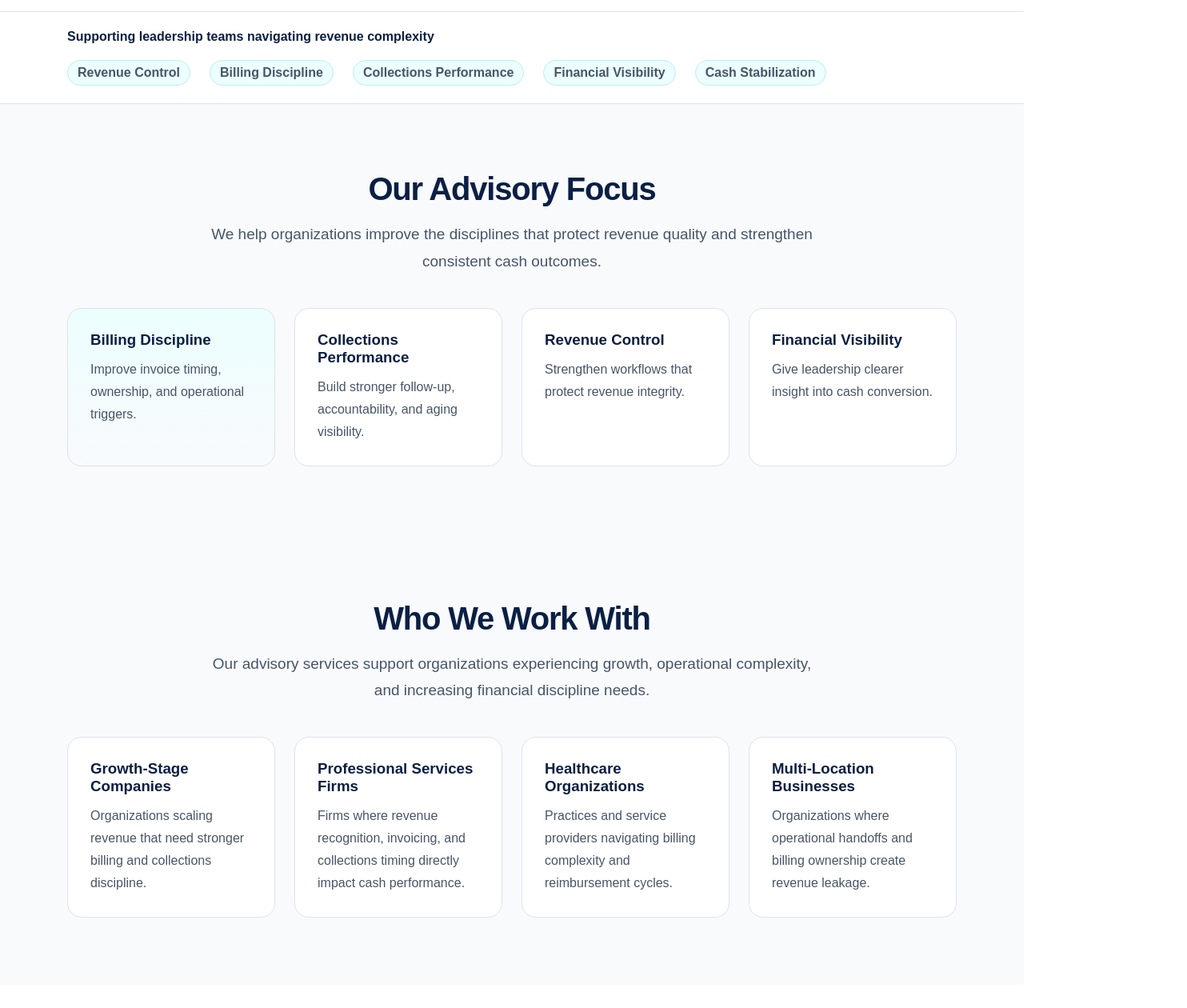
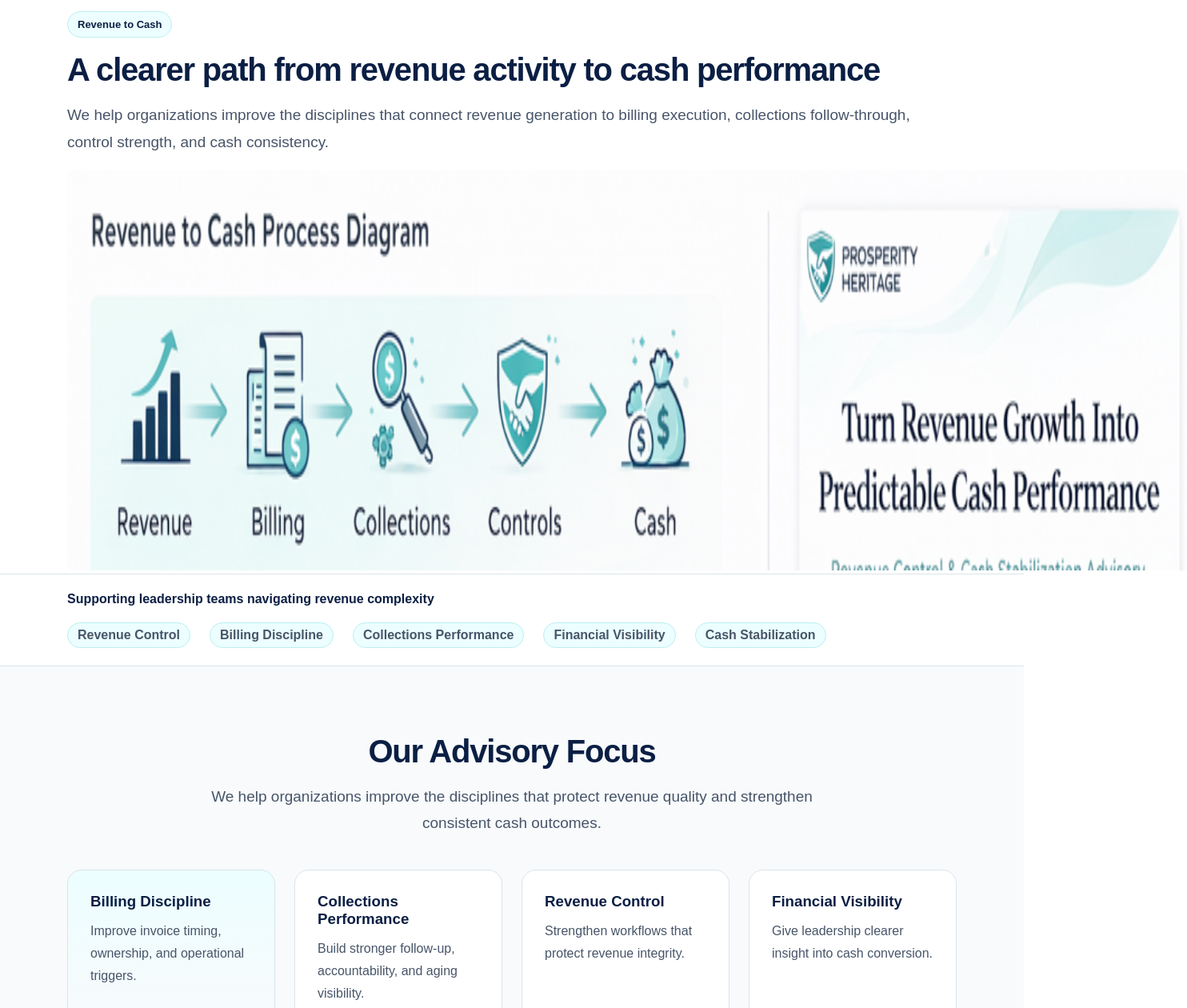
Before and after one commit to pjechete/prosperity-heritage-Advisory-Services, a Next.js app: page / in a window 1280 px wide. Shown: the part 900-2160 px from the top of the page at 80% size, 1484 px wide, since content can reach past the window. Built offline with nearby package versions, Linux system fonts and the light colour scheme.

Commit message:
Update page.tsx

```diff
--- a/src/app/page.tsx
+++ b/src/app/page.tsx
@@ -1,18 +1,16 @@
 import Link from 'next/link'
+import Image from 'next/image'
 import Navbar from './components/Navbar'
 import Footer from './components/Footer'
 
 export default function HomePage() {
   return (
     <main>
-
       <Navbar />
 
       {/* HERO SECTION */}
-
       <section className="hero hero-watermark">
         <div className="container hero-grid">
-
           <div>
             <div className="eyebrow">
               Revenue Control & Cash Stabilization Advisory
@@ -25,8 +23,8 @@ export default function HomePage() {
             <p>
               Prosperity Heritage Advisory helps leadership teams strengthen
               billing discipline, collections performance, revenue control,
-              and financial visibility so revenue consistently converts
-              into predictable cash.
+              and financial visibility so revenue consistently converts into
+              predictable cash.
             </p>
 
             <div className="button-row">
@@ -44,7 +42,6 @@ export default function HomePage() {
             <h3>Common executive concerns we help address</h3>
 
             <div className="metric-list">
-
               <div className="metric">
                 <strong>Delayed invoicing</strong>
                 <span>Invoices go out late or inconsistently.</span>
@@ -64,19 +61,43 @@ export default function HomePage() {
                 <strong>Limited visibility</strong>
                 <span>Leadership lacks clear insight into cash performance.</span>
               </div>
-
             </div>
           </div>
-
         </div>
       </section>
 
+      {/* REVENUE TO CASH DIAGRAM */}
+      <section className="diagram-section">
+        <div className="container">
+          <div className="diagram-wrap">
+            <div className="diagram-header">
+              <div className="eyebrow">Revenue to Cash</div>
+              <h2 className="section-title left-align">
+                A clearer path from revenue activity to cash performance
+              </h2>
+              <p className="section-copy">
+                We help organizations improve the disciplines that connect
+                revenue generation to billing execution, collections follow-through,
+                control strength, and cash consistency.
+              </p>
+            </div>
+
+            <div className="diagram-image-card">
+              <Image
+                src="/revenue-cash-diagram.png"
+                alt="Revenue to Cash Process Diagram"
+                width={1400}
+                height={500}
+                className="diagram-image"
+              />
+            </div>
+          </div>
+        </div>
+      </section>
 
       {/* CREDIBILITY STRIP */}
-
       <section className="credibility-strip">
         <div className="container credibility-inner">
-
           <div className="credibility-text">
             Supporting leadership teams navigating revenue complexity
           </div>
@@ -88,19 +109,13 @@ export default function HomePage() {
             <span>Financial Visibility</span>
             <span>Cash Stabilization</span>
           </div>
-
         </div>
       </section>
 
-
       {/* ADVISORY FOCUS */}
-
       <section className="section section-light">
         <div className="container">
-
-          <h2 className="section-title">
-            Our Advisory Focus
-          </h2>
+          <h2 className="section-title">Our Advisory Focus</h2>
 
           <p className="section-subtitle">
             We help organizations improve the disciplines that protect revenue
@@ -108,7 +123,6 @@ export default function HomePage() {
           </p>
 
           <div className="grid-4">
-
             <div className="card-highlight">
               <h3>Billing Discipline</h3>
               <p>
@@ -136,19 +150,14 @@ export default function HomePage() {
                 Give leadership clearer insight into cash conversion.
               </p>
             </div>
-
           </div>
-
         </div>
       </section>
+
       {/* WHO WE WORK WITH */}
-
-<section className="section section-light">
+      <section className="section">
         <div className="container">
-
-    <h2 className="section-title">
-      Who We Work With
-    </h2>
+          <h2 className="section-title">Who We Work With</h2>
 
           <p className="section-subtitle">
             Our advisory services support organizations experiencing growth,
@@ -156,20 +165,19 @@ export default function HomePage() {
           </p>
 
           <div className="grid-4">
-
             <div className="card">
               <h3>Growth-Stage Companies</h3>
               <p>
-          Organizations scaling revenue that need stronger billing
-          and collections discipline.
+                Organizations scaling revenue that need stronger billing and
+                collections discipline.
               </p>
             </div>
 
             <div className="card">
               <h3>Professional Services Firms</h3>
               <p>
-          Firms where revenue recognition, invoicing, and collections
-          timing directly impact cash performance.
+                Firms where invoicing, collections, and revenue timing directly
+                affect cash performance.
               </p>
             </div>
 
@@ -188,17 +196,13 @@ export default function HomePage() {
                 create revenue leakage.
               </p>
             </div>
-
           </div>
-
         </div>
       </section>
 
       {/* PROBLEM SECTION */}
-
-      <section className="section">
+      <section className="section section-light">
         <div className="container">
-
           <h2 className="section-title">
             Why revenue growth still fails to convert into predictable cash
           </h2>
@@ -208,7 +212,6 @@ export default function HomePage() {
           </p>
 
           <div className="problem-list">
-
             <div className="problem-item">
               Invoices are delayed or inconsistent.
             </div>
@@ -228,21 +231,14 @@ export default function HomePage() {
             <div className="problem-item">
               Leadership lacks visibility into revenue conversion.
             </div>
-
           </div>
-
         </div>
       </section>
 
-
       {/* FINAL CTA */}
-
       <section className="cta-band">
         <div className="container">
-
-          <h2>
-            Request a Revenue Control Assessment
-          </h2>
+          <h2>Request a Revenue Control Assessment</h2>
 
           <p>
             See how Prosperity Heritage Advisory can strengthen
@@ -254,12 +250,10 @@ export default function HomePage() {
               Schedule Consultation
             </Link>
           </div>
-
         </div>
       </section>
 
       <Footer />
-
     </main>
   )
 }
```
Lines whose indentation alone changed are shown as unchanged.
